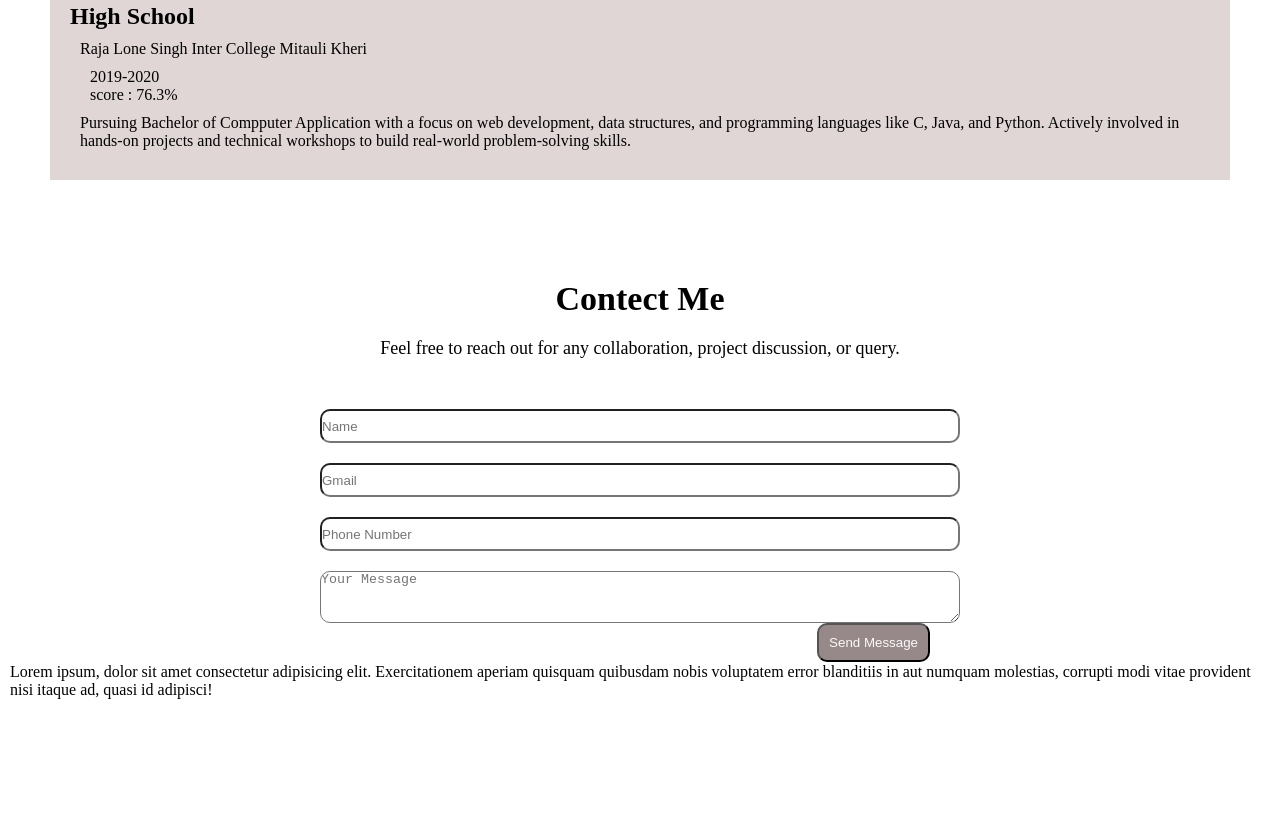
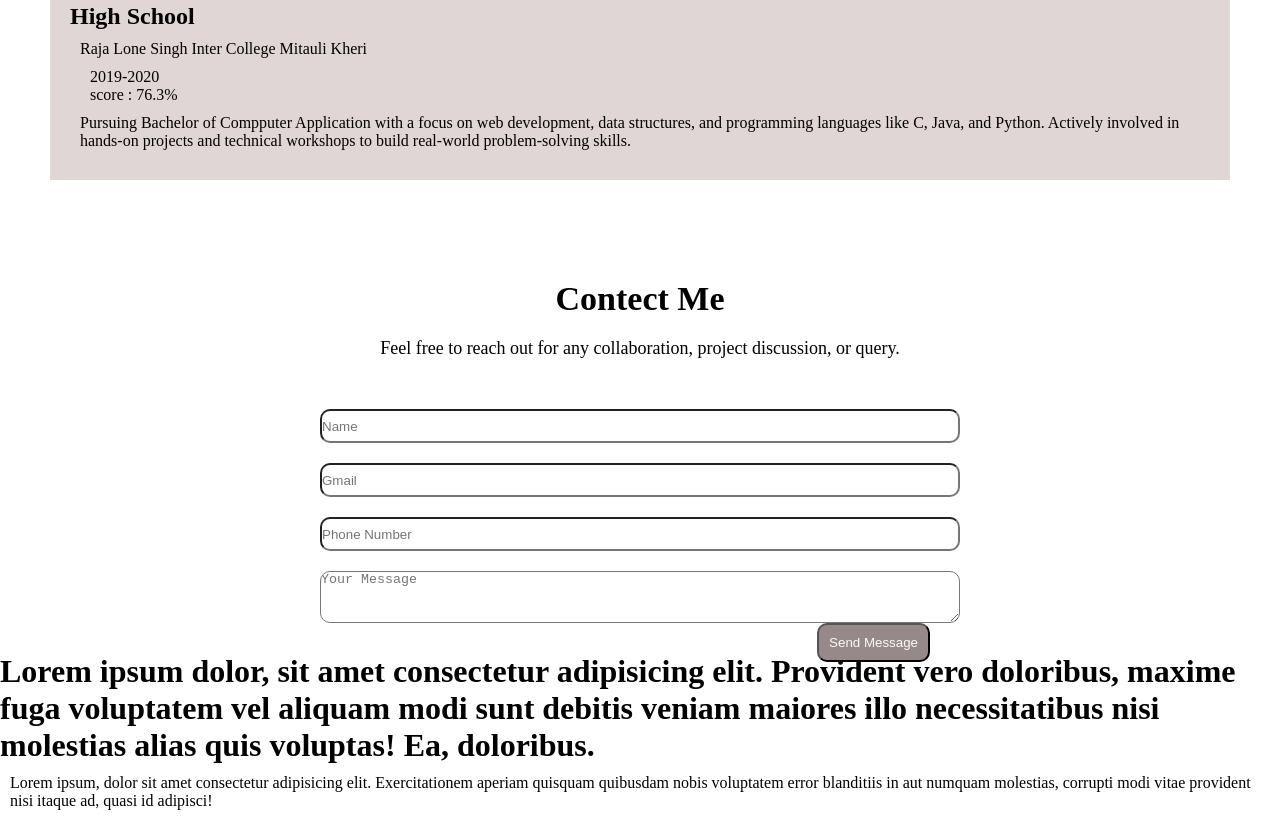
Before and after one commit to Pranshu0952/My-Portfolio, a plain HTML site: page index.html in a window 1280 px wide. Shown: the part 2401-3221 px from the top of the page. Before the commit the page ends 3110 px from the top, so only its background shows below. Drawn offline with Linux system fonts and the light colour scheme.

Commit message:
some changes

```diff
--- a/index.html
+++ b/index.html
@@ -211,6 +211,7 @@
             </form>
         <!-- contect form end  -->
          <!--  for testing akshf sdkfh -->
+           <h1>Lorem ipsum dolor, sit amet consectetur adipisicing elit. Provident vero doloribus, maxime fuga voluptatem vel aliquam modi sunt debitis veniam maiores illo necessitatibus nisi molestias alias quis voluptas! Ea, doloribus.</h1>
            <p>Lorem ipsum, dolor sit amet consectetur adipisicing elit. Exercitationem aperiam quisquam quibusdam nobis voluptatem error blanditiis in aut numquam molestias, corrupti modi vitae provident nisi itaque ad, quasi id adipisci!</p>
     </main>
 </body>
```
